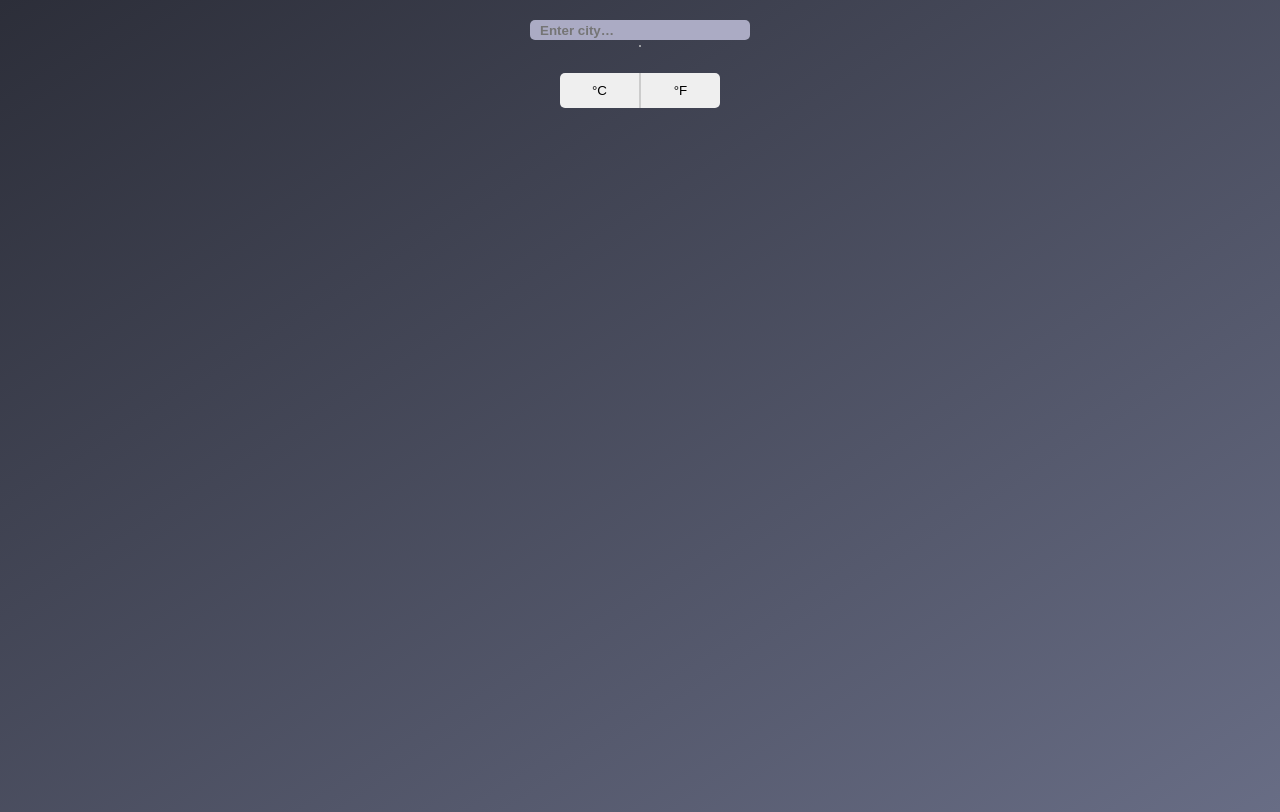
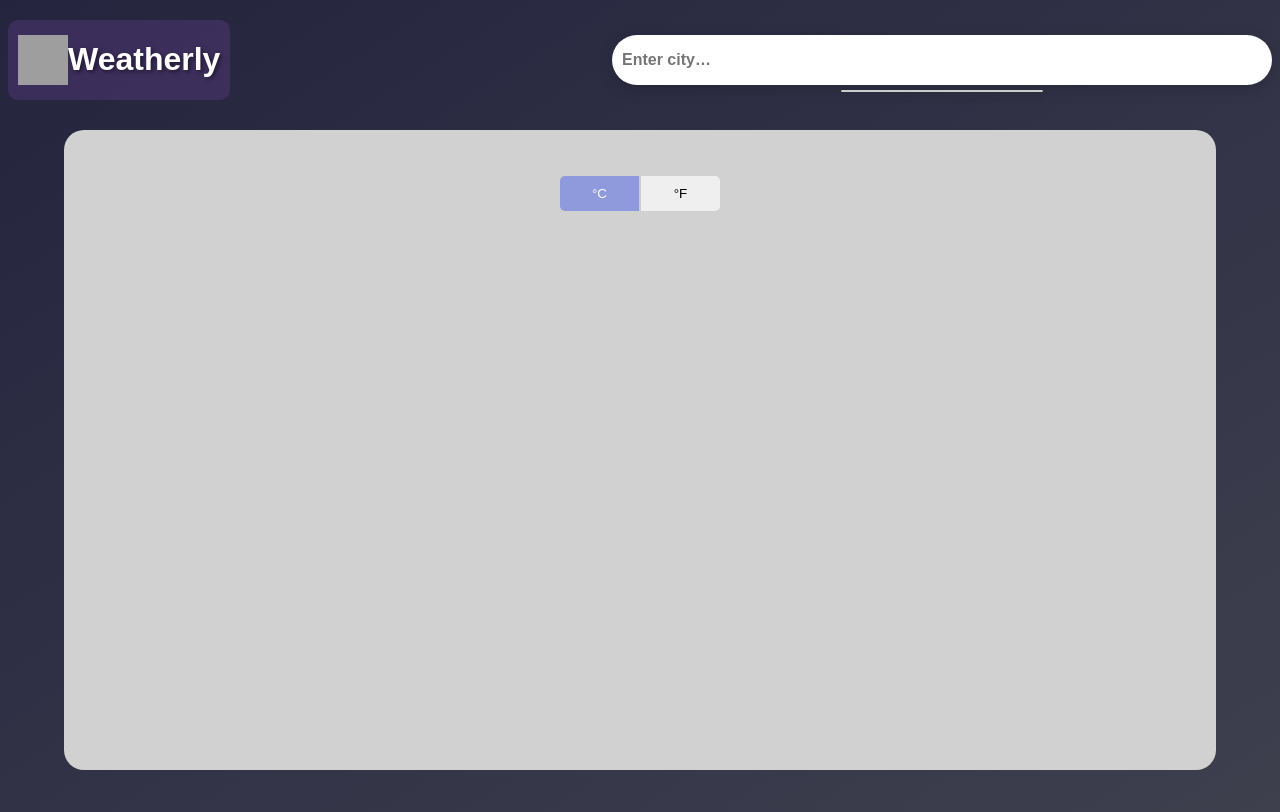
Before and after one commit to Hossam-Allam/Weatherly, a website built with webpack: page src/template.html in a window 1280 px wide. Built offline with nearby package versions, Linux system fonts and the light colour scheme; grey boxes are pictures that could not be loaded.

Commit message:
changed layout and styling

```diff
--- a/src/ weather.js
+++ b/src/ weather.js
@@ -17,20 +17,20 @@ async function weather(query = null, unit = "metric") {
 }
 
 export function printForecast({ data, unit }) {
-  console.log(data.description);
+  console.log(data);
 
-  const tempUnit = unit === "us" ? "°F" : "°C";
-  const speedUnit = unit === "us" ? "mph" : "km/h";
+  // const tempUnit = unit === "us" ? "°F" : "°C";
+  // const speedUnit = unit === "us" ? "mph" : "km/h";
 
-  data.days.slice(0, 5).forEach((day, idx) => {
-    console.log(`Day ${idx + 1} (${day.datetime}):`);
-    console.log(
-      `  • Temp: ${day.temp}${tempUnit} (Feels like ${day.feelslike}${tempUnit})`
-    );
-    console.log(`  • Conditions: ${day.conditions}`);
-    console.log(`  • Wind: ${day.windspeed}${speedUnit}`);
-    console.log("---");
-  });
+  // data.days.slice(0, 5).forEach((day, idx) => {
+  //   console.log(`Day ${idx + 1} (${day.datetime}):`);
+  //   console.log(
+  //     `  • Temp: ${day.temp}${tempUnit} (Feels like ${day.feelslike}${tempUnit})`
+  //   );
+  //   console.log(`  • Conditions: ${day.conditions}`);
+  //   console.log(`  • Wind: ${day.windspeed}${speedUnit}`);
+  //   console.log("---");
+  // });
 }
 
 export const handleWeather = function handleWeather(query, unit) {
--- a/src/form.js
+++ b/src/form.js
@@ -4,6 +4,7 @@ const celcius = document.querySelector(".celcius");
 const fahrenheit = document.querySelector(".fahrenheit");
 const input = document.querySelector("#location");
 let unit = "metric";
+let query = "London";
 
 const API_KEY = "32175847564948128c630944250906"; //its a free key
 const listEl = document.querySelector("#suggestions-list");
@@ -35,7 +36,7 @@ async function fetchSuggestions() {
   // allow click-to-select
   listEl.querySelectorAll(".suggestion-item").forEach((li) => {
     li.addEventListener("click", () => {
-      input.value = li.textContent;
+      query = input.value = li.textContent;
       listEl.innerHTML = "";
       handleWeather(input.value, unit);
       handleButtonClass();
@@ -45,7 +46,6 @@ async function fetchSuggestions() {
 
 // rest of stuff
 celcius.addEventListener("click", () => {
-  let query = input.value;
   unit = "metric";
   handleWeather(query, "metric");
   input.value = "";
@@ -53,7 +53,6 @@ celcius.addEventListener("click", () => {
 });
 
 fahrenheit.addEventListener("click", () => {
-  let query = input.value;
   unit = "us";
   handleWeather(query, unit);
   input.value = "";
--- a/src/styles.css
+++ b/src/styles.css
@@ -1,26 +1,122 @@
 /* styles.css */
 body {
-  background: linear-gradient(
-    to bottom right,
-    rgb(44, 46, 57),
-    rgb(104, 109, 133)
-  );
+  font-family: sans-serif;
+  background: linear-gradient(to bottom right, #24243e, rgb(62, 64, 78));
   background-repeat: no-repeat;
   height: 98vh;
 }
 
-.form {
+.header {
+  position: relative;
   display: flex;
   justify-content: center;
   align-items: center;
   flex-direction: column;
+}
+
+.form {
+  display: flex;
+  justify-content: space-between;
+  align-items: center;
   margin-top: 20px;
+}
+
+.site-name {
+  display: flex;
+  justify-content: center;
+  align-items: center;
+  padding-left: 10px;
+  padding-right: 10px;
+  background-color: rgba(79, 54, 116, 0.549);
+  border-radius: 10px;
+}
+
+.site-name h1 {
+  color: white;
+  font-size: 2rem;
+  font-weight: 700;
+  text-shadow: 2px 2px 4px rgba(0, 0, 0, 0.5);
+}
+
+#location {
+  width: 50vw;
+  height: 50px;
+  padding: 0 10px;
+  border: none;
+  background-color: white;
+  color: black;
+  border-radius: 50px;
+  font-weight: 700;
+  font-size: 1rem;
+  outline: none;
+  transition: all 0.3s ease;
+  box-shadow: 0 4px 15px rgba(0, 0, 0, 0.15);
+  backdrop-filter: blur(5px);
+}
+
+#location:focus {
+  background-color: rgb(221, 198, 232);
+  box-shadow: 0 4px 20px rgba(71, 40, 114, 0.858);
+}
+
+.suggestions-list {
+  position: absolute;
+  top: calc(100% + 5px);
+  left: 50%;
+  transform: translateX(-50%);
+  width: 200px;
+  max-height: 200px;
+  overflow-y: auto;
+
+  background: #f0f4f8;
+  border: 1px solid #ccc;
+  border-radius: 0.25rem;
+  box-shadow: 0 4px 8px rgba(0, 0, 0, 0.1);
+
+  padding: 0;
+  margin: 0;
+  list-style: none;
+  z-index: 10;
+}
+
+.suggestion-item {
+  padding: 0.5rem 1rem;
+  cursor: pointer;
+  font-family: inherit;
+  font-size: 1rem;
+  color: #333;
+}
+
+.suggestion-item:hover,
+.suggestion-item:focus {
+  background: #e2e8f0; /* slightly darker hover */
+}
+
+/* Main Card Styles */
+
+.main {
+  background-color: rgb(209, 209, 209);
+  height: 80vh;
+  width: 90vw;
+  margin: 30px auto;
+  border-radius: 20px;
+  display: grid;
+  grid-template-rows: 1fr 4fr;
 }
 
 .unit-buttons {
   display: flex;
   gap: 0px;
-  margin-top: 10px;
+  justify-self: center;
+  align-self: center;
+}
+
+.hidden {
+  display: none;
+}
+
+.shown {
+  display: block;
 }
 
 .celcius {
@@ -42,44 +138,6 @@ body {
 }
 
 .active {
-  background-color: #75aeea;
+  background-color: rgb(142, 154, 219);
   color: white;
 }
-
-#location {
-  width: 200px;
-  height: 20px;
-  padding: 0 10px;
-  border: none;
-  border-color: white;
-  background-color: #ababc4;
-  color: white;
-  border-radius: 5px;
-  font-weight: bold;
-}
-
-.suggestions-list {
-  overflow-y: auto;
-
-  background: #f0f4f8;
-  border: 1px solid #ccc;
-  border-radius: 0.25rem;
-  box-shadow: 0 4px 8px rgba(0, 0, 0, 0.1);
-  padding: 0;
-  margin-top: 5px;
-  list-style: none;
-  z-index: 10;
-}
-
-.suggestion-item {
-  padding: 0.5rem 1rem;
-  cursor: pointer;
-  font-family: inherit;
-  font-size: 1rem;
-  color: #333;
-}
-
-.suggestion-item:hover,
-.suggestion-item:focus {
-  background: #e2e8f0; /* slightly darker hover */
-}
--- a/src/template.html
+++ b/src/template.html
@@ -7,6 +7,19 @@
   </head>
   <body>
     <div class="form">
+      <div class="site-name">
+        <img
+          src="icons/cloud-icon.png"
+          alt="cloud"
+          ,
+          width="50px"
+          ,
+          height="50px"
+        />
+        <h1>Weather<span>ly</span></h1>
+      </div>
+
+      <div class="header">
         <input
           type="text"
           id="location"
@@ -14,8 +27,12 @@
           placeholder="Enter city…"
         />
         <ul id="suggestions-list" class="suggestions-list"></ul>
+      </div>
+    </div>
+
+    <div class="main">
       <div class="unit-buttons">
-        <button class="celcius">°C</button>
+        <button class="celcius active">°C</button>
         <button class="fahrenheit">°F</button>
       </div>
     </div>
```
Also changed, not shown: 1 other file. Lines whose indentation alone changed are shown as unchanged.
